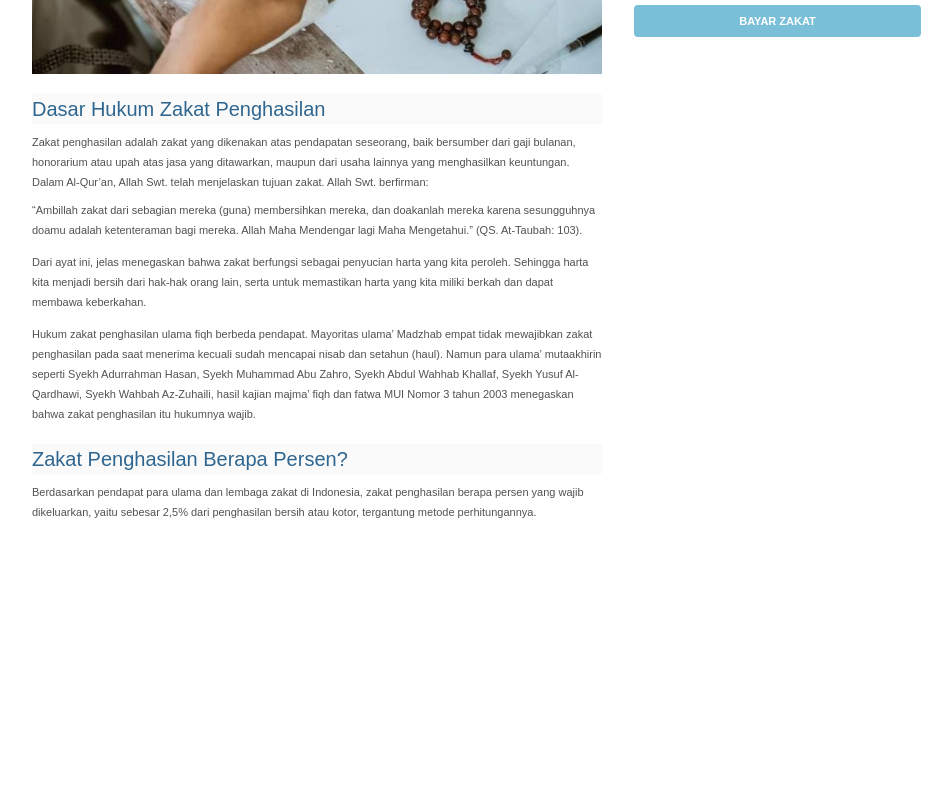
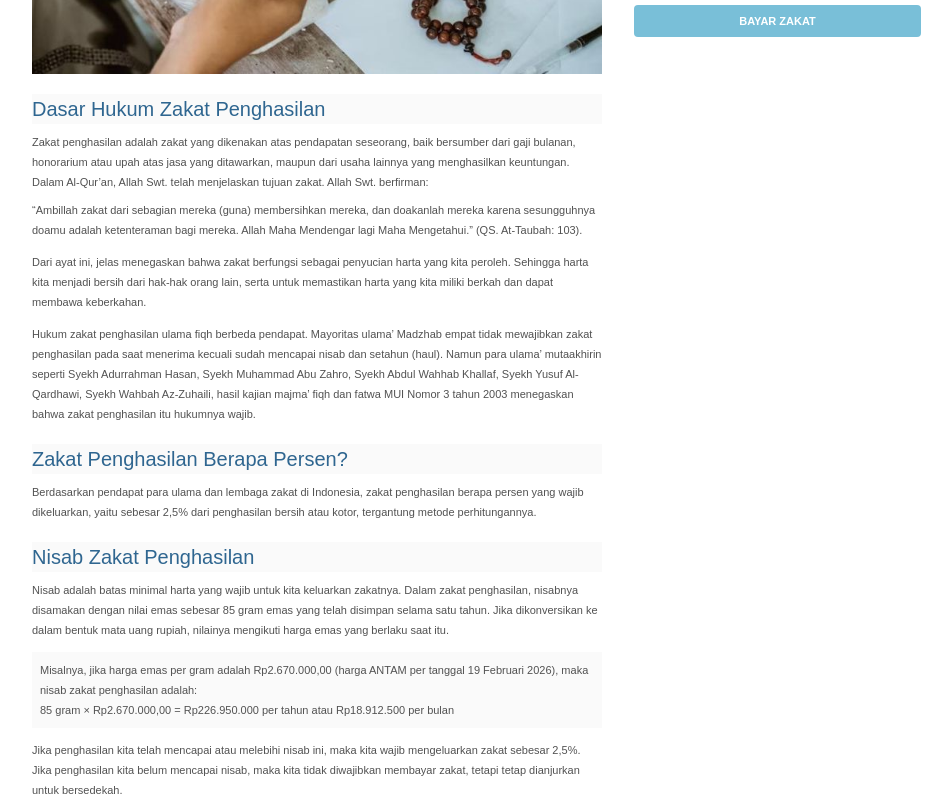
Before and after one commit to kevinefendy/website-profile-komunitas, a Next.js app: page /zakat in a window 1280 px wide. Shown: the part 433-1233 px from the top of the page, without its empty margins (178-1130 px from the left). Before the commit the page ends 955 px from the top, so only its background shows below. Built offline with nearby package versions, Linux system fonts and the light colour scheme.

Commit message:
Add zakat income nisab content

```diff
--- a/app/zakat/page.tsx
+++ b/app/zakat/page.tsx
@@ -107,6 +107,36 @@ export default function ZakatPage() {
                     </p>
                 </div>
 
+                <div className="mt-5">
+                    <h2 className="bg-neutral-50 text-[20px] font-normal text-[#2F6690]">
+                        Nisab Zakat Penghasilan
+                    </h2>
+
+                    <p className="mt-2 text-[11px] leading-5 text-neutral-600">
+                        Nisab adalah batas minimal harta yang wajib untuk kita keluarkan
+                        zakatnya. Dalam zakat penghasilan, nisabnya disamakan dengan nilai
+                        emas sebesar 85 gram emas yang telah disimpan selama satu tahun.
+                        Jika dikonversikan ke dalam bentuk mata uang rupiah, nilainya
+                        mengikuti harga emas yang berlaku saat itu.
+                    </p>
+
+                    <p className="mt-3 bg-neutral-50 p-2 text-[11px] leading-5 text-neutral-600">
+                        Misalnya, jika harga emas per gram adalah Rp2.670.000,00
+                        (harga ANTAM per tanggal 19 Februari 2026), maka nisab zakat
+                        penghasilan adalah:
+                        <br />
+                        85 gram × Rp2.670.000,00 = Rp226.950.000 per tahun atau
+                        Rp18.912.500 per bulan
+                    </p>
+
+                    <p className="mt-3 text-[11px] leading-5 text-neutral-600">
+                        Jika penghasilan kita telah mencapai atau melebihi nisab ini,
+                        maka kita wajib mengeluarkan zakat sebesar 2,5%. Jika penghasilan
+                        kita belum mencapai nisab, maka kita tidak diwajibkan membayar
+                        zakat, tetapi tetap dianjurkan untuk bersedekah.
+                    </p>
+                </div>
+
             </div>
             <div>
               <h2 className="text-[18px] font-semibold text-neutral-500">
```
